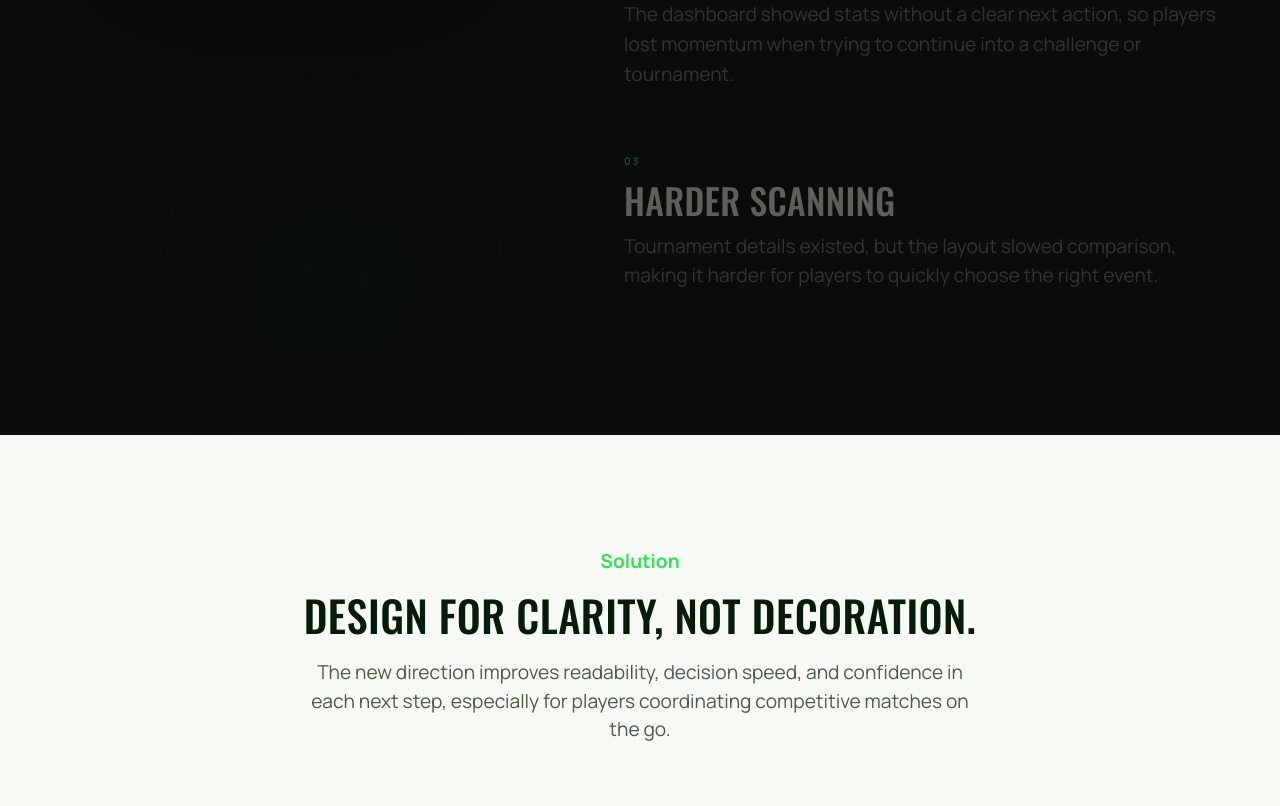
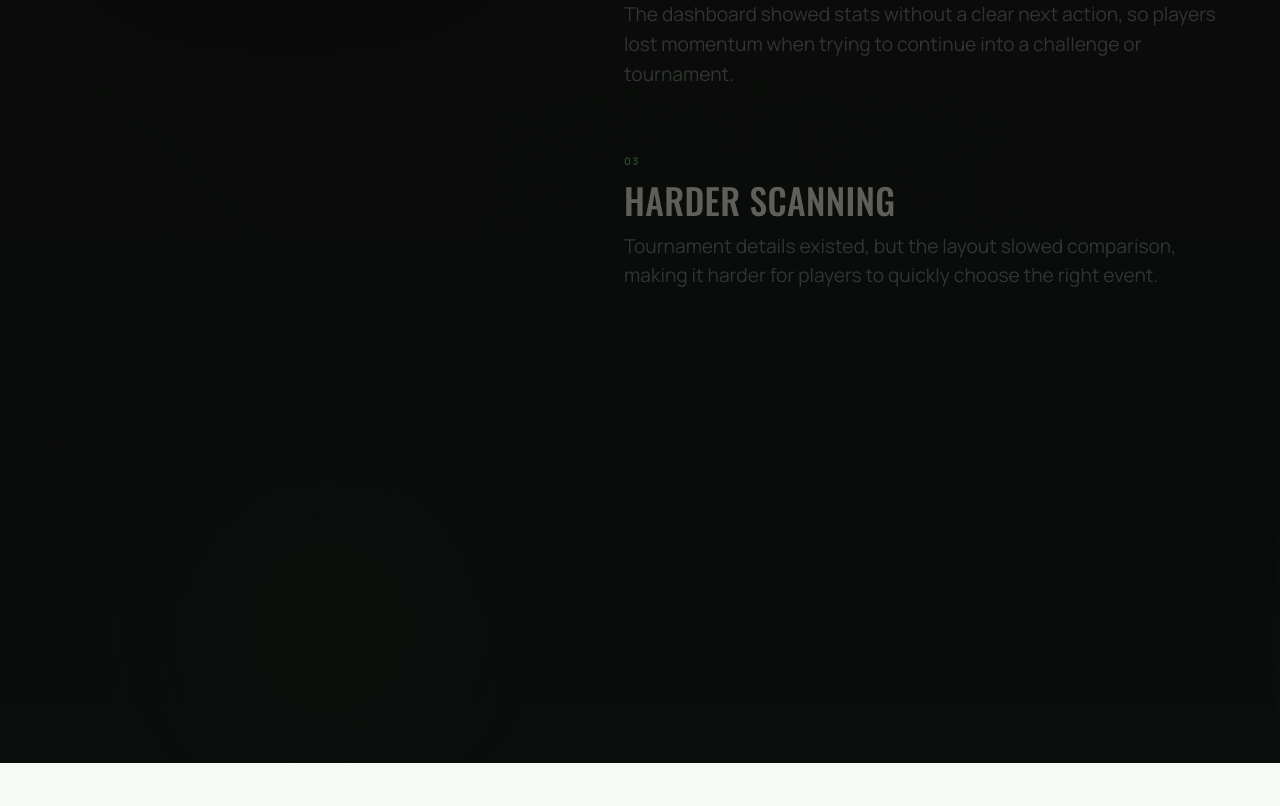
Before and after one commit to exd-ys/victor-casestudy, a Next.js app: page / in a window 1280 px wide. Shown: the part 3020-3826 px from the top of the page. Built offline with nearby package versions, Linux system fonts and the light colour scheme.

Commit message:
add padding bottom in problem-points

```diff
--- a/app/globals.css
+++ b/app/globals.css
@@ -583,6 +583,9 @@ section[id] {
     min-height: 25vh;
     justify-content: center;
   }
+  .problem-point:last-child {
+    padding-bottom: 45vh;
+  }
 }
 
 .problem-item--active {
```
